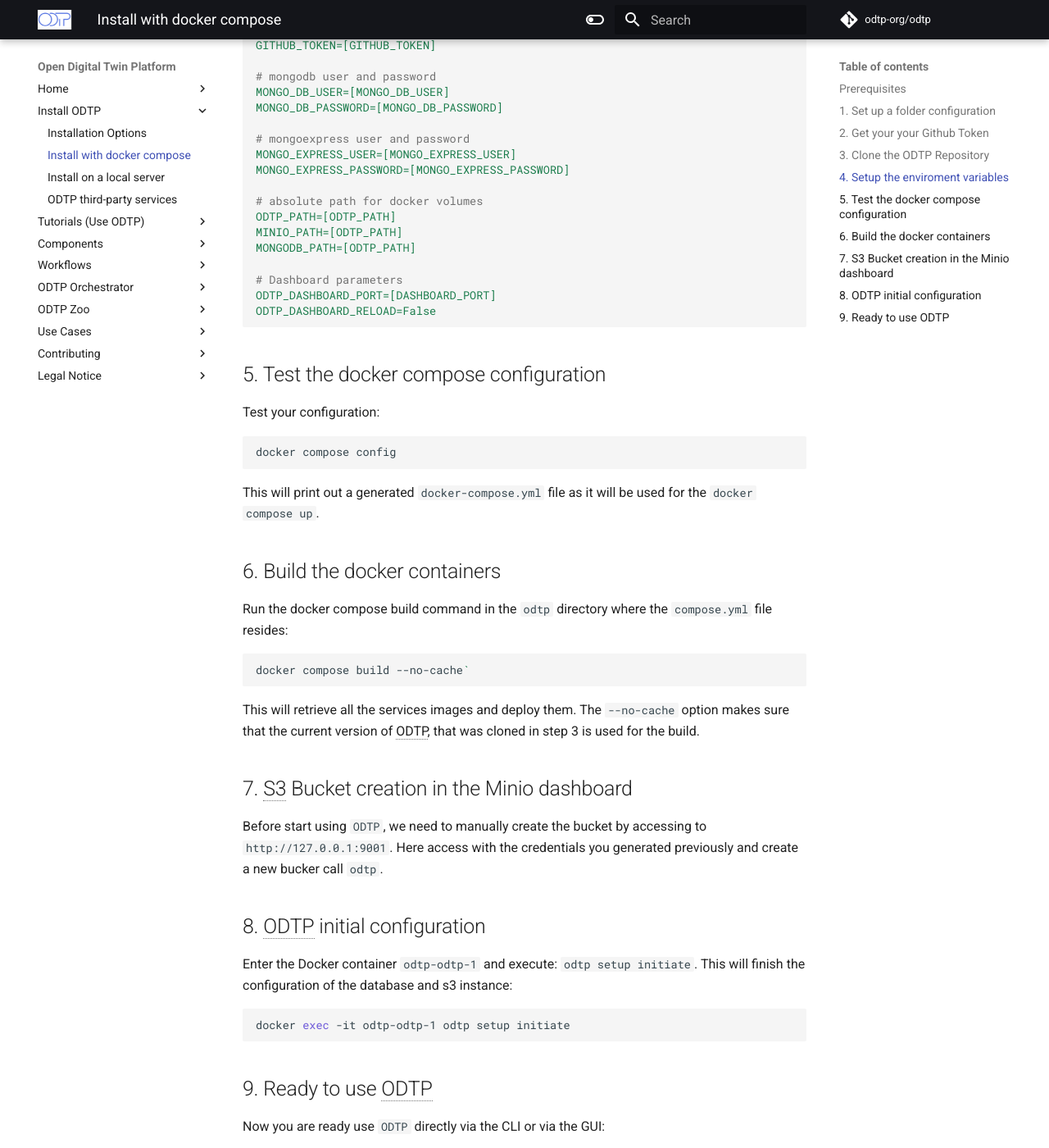
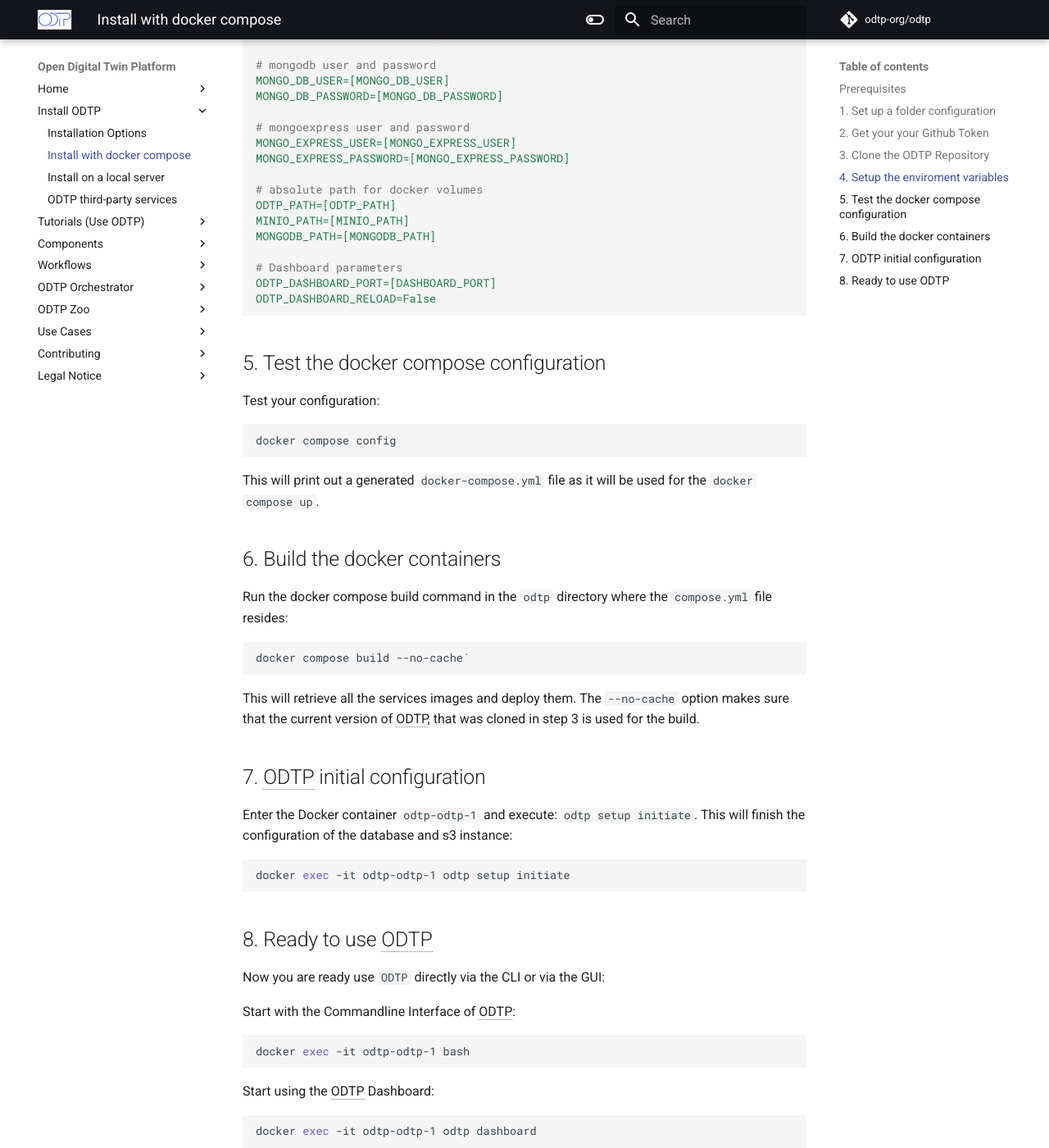
Before and after one commit to odtp-org/odtp-manuals, an MkDocs documentation site: the page built from docs/installation/docker-compose_install.md, in a window 1280 px wide and 1400 px high, scrolled down 2843 px. Shown: the whole window at 82% size. Built offline with MkDocs 1.6.1 and Material for MkDocs 9.7.7, drawn with Linux system fonts in a browser that asks for light colours; a script that is not in the unit is left out; comment, search, counter and statistics services are not loaded; some of the changed text lies outside the part shown.

Commit message:
feat(docker compose install): update minio install

````diff
--- a/docs/installation/docker-compose_install.md
+++ b/docs/installation/docker-compose_install.md
@@ -115,8 +116,8 @@ MONGO_EXPRESS_PASSWORD=[MONGO_EXPRESS_PASSWORD]
 
 # absolute path for docker volumes
 ODTP_PATH=[ODTP_PATH]
-MINIO_PATH=[ODTP_PATH]
-MONGODB_PATH=[ODTP_PATH]
+MINIO_PATH=[MINIO_PATH]
+MONGODB_PATH=[MONGODB_PATH]
 
 # Dashboard parameters
 ODTP_DASHBOARD_PORT=[DASHBOARD_PORT]
@@ -144,11 +145,7 @@ docker compose build --no-cache`
 
 This will retrieve all the services images and deploy them. The `--no-cache` option makes sure that the current version of ODTP, that was cloned in step 3 is used for the build.
 
-## 7. S3 Bucket creation in the Minio dashboard
-
-Before start using `ODTP`, we need to manually create the bucket by accessing to `http://127.0.0.1:9001`. Here access with the credentials you generated previously and create a new bucker call `odtp`.
-
-## 8. ODTP initial configuration
+## 7. ODTP initial configuration
 
 Enter the Docker container `odtp-odtp-1` and execute: `odtp setup initiate`. This will finish the configuration of the database and s3 instance:
 
@@ -156,7 +153,7 @@ Enter the Docker container `odtp-odtp-1` and execute: `odtp setup initiate`. Thi
 docker exec -it odtp-odtp-1 odtp setup initiate
 ```
 
-## 9. Ready to use ODTP
+## 8. Ready to use ODTP
 
 Now you are ready use `ODTP` directly via the CLI or via the GUI:
 
````
Also changed, not shown: other parts of docs/installation/docker-compose_install.md (+1 -0 lines).
